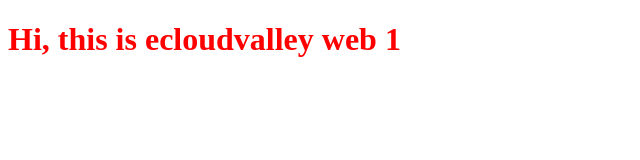
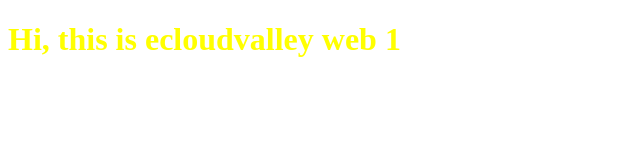
Before and after one commit to hakimhairon/a, a plain HTML site: page index.html in a window 1280 px wide. Shown: the whole page, without its empty margins (0-640 px from the left). Drawn offline with Linux system fonts and the light colour scheme.

Commit message:
Update index.html

```diff
--- a/index.html
+++ b/index.html
@@ -5,7 +5,7 @@
 </head>
 <body>
 
-<h1 style="color: red;">Hi, this is ecloudvalley web 1</h1>
+<h1 style="color: yellow;">Hi, this is ecloudvalley web 1</h1>
 
 
 </body>
```
